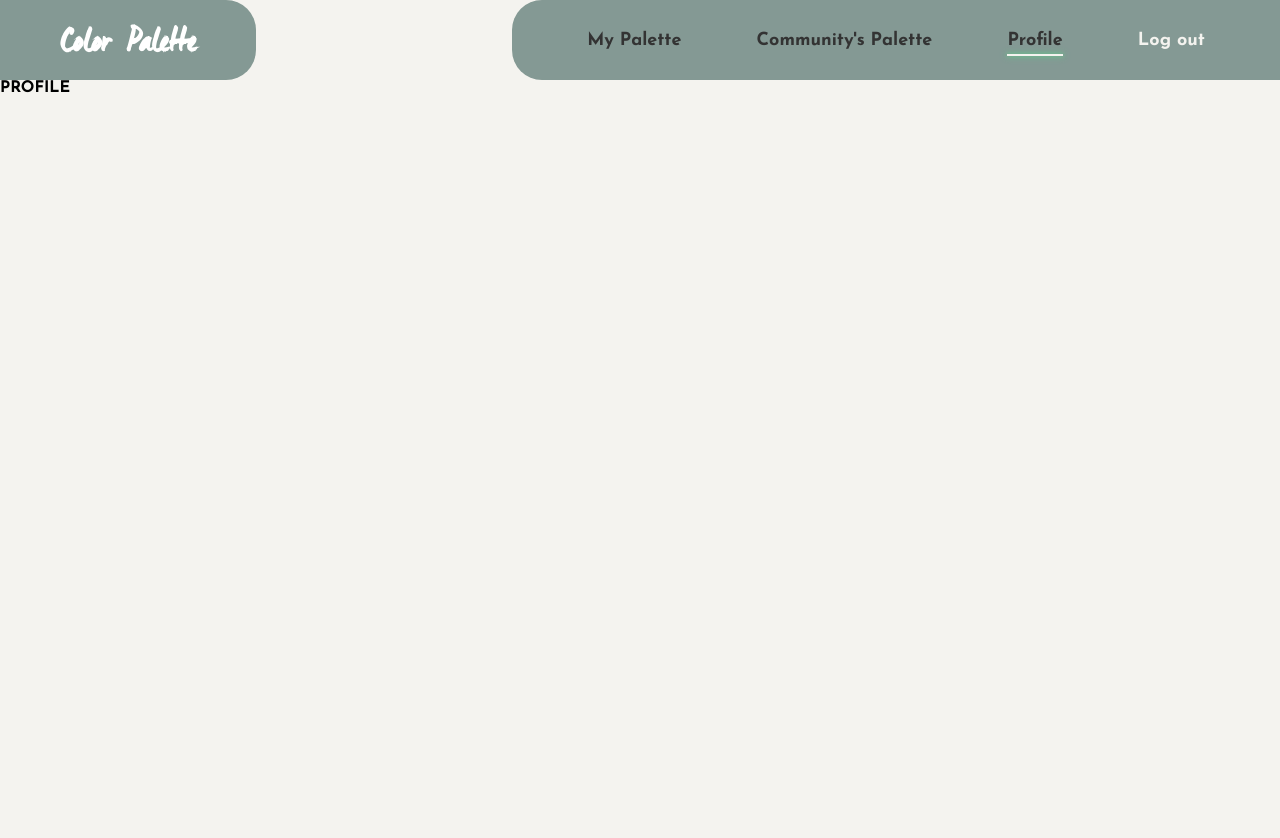
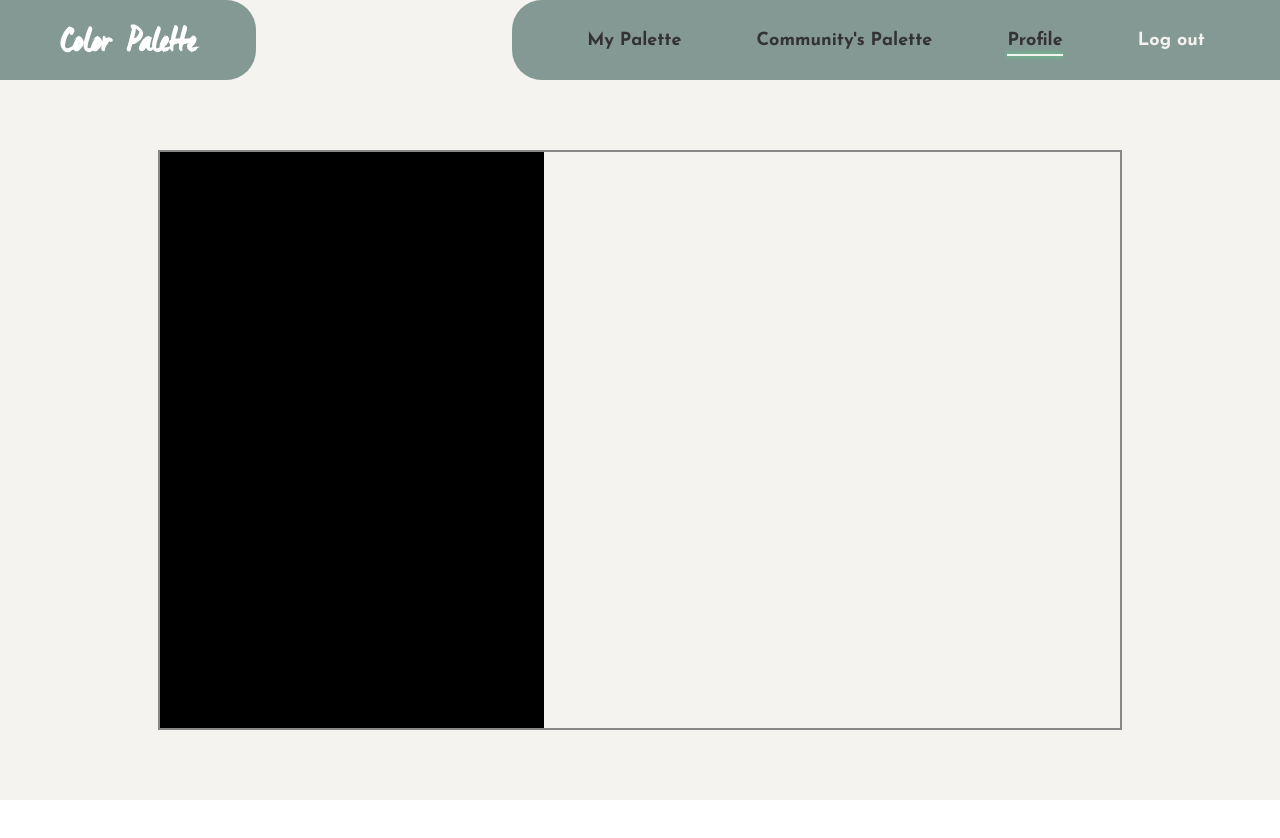
Before and after one commit to keshavDooleea/Palette, a React (Create React App) app in the folder frontend/: page /profile/1 in a window 1280 px wide. Shown: the top 838 px of the page. After the commit the page ends 800 px from the top, so only its background shows below. Built offline with nearby package versions, Linux system fonts and the light colour scheme.

Commit message:
profile started

```diff
--- a/frontend/src/components/profile.css
+++ b/frontend/src/components/profile.css
@@ -2,6 +2,29 @@
 
 .profile_main {
   width: 100%;
-  height: 100vh;
+  height: 90vh;
+  display: flex;
+  align-items: center;
+  justify-content: center;
   background-color: #f4f3ef;
 }
+
+.profile_div {
+  width: 75%;
+  height: 80%;
+  display: grid;
+  grid-template-columns: 40% 60%;
+  background-color: #f4f3ef;
+  border: 2px solid #888;
+}
+
+.prof_image_div {
+  width: 100%;
+  height: 100%;
+  background-color: black;
+}
+
+.prof_details_div {
+  width: 100%;
+  height: 100%;
+}
--- a/frontend/src/components/profile.js
+++ b/frontend/src/components/profile.js
@@ -56,7 +56,12 @@ export default class Profile extends Component {
             </ul>
           </div>
         </nav>
-        <div className="profile_main">PROFILE</div>
+        <div className="profile_main">
+          <div className="profile_div">
+            <div className="prof_image_div"></div>
+            <div className="prof_details_div"></div>
+          </div>
+        </div>
       </div>
     );
   }
```
